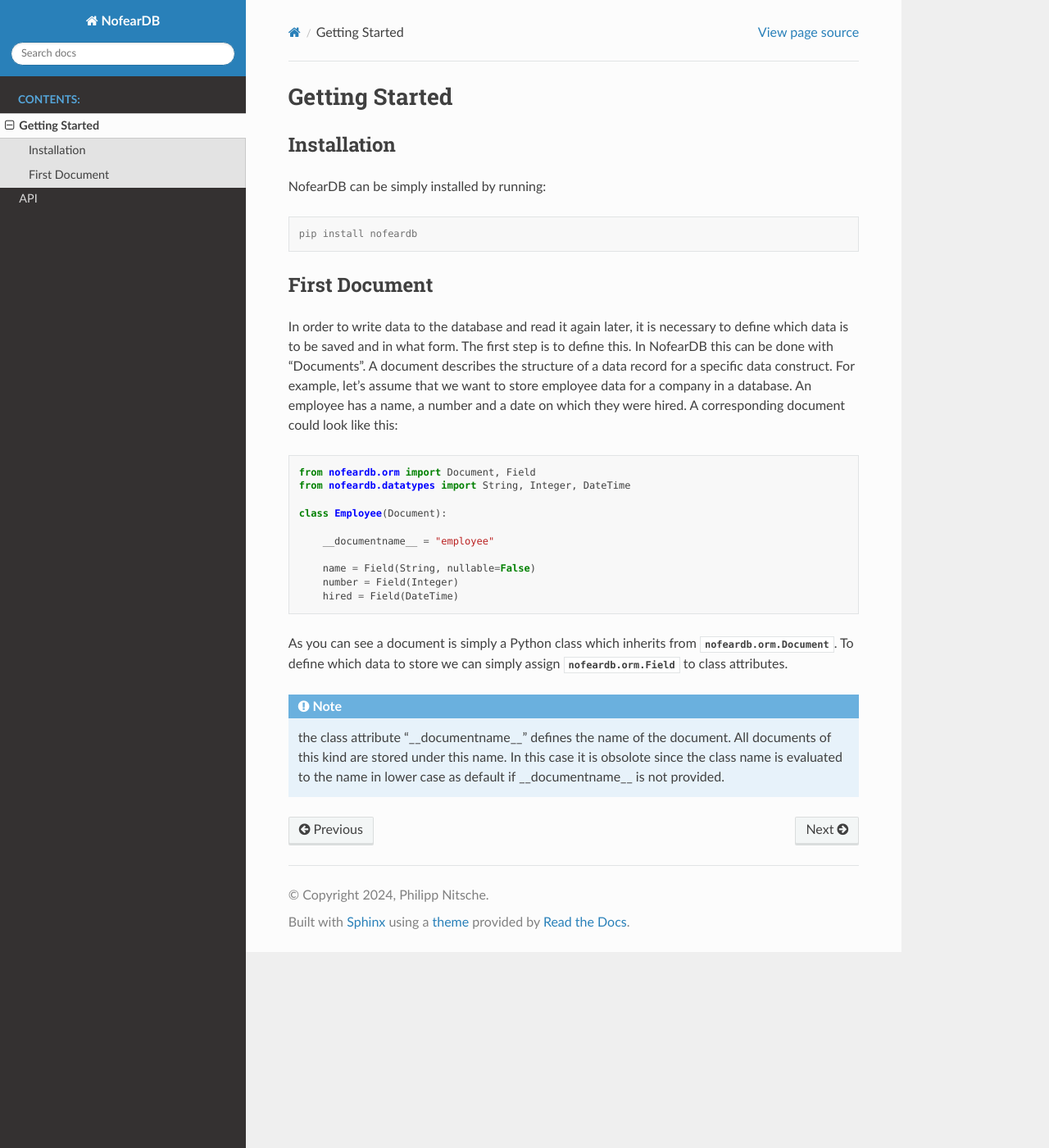
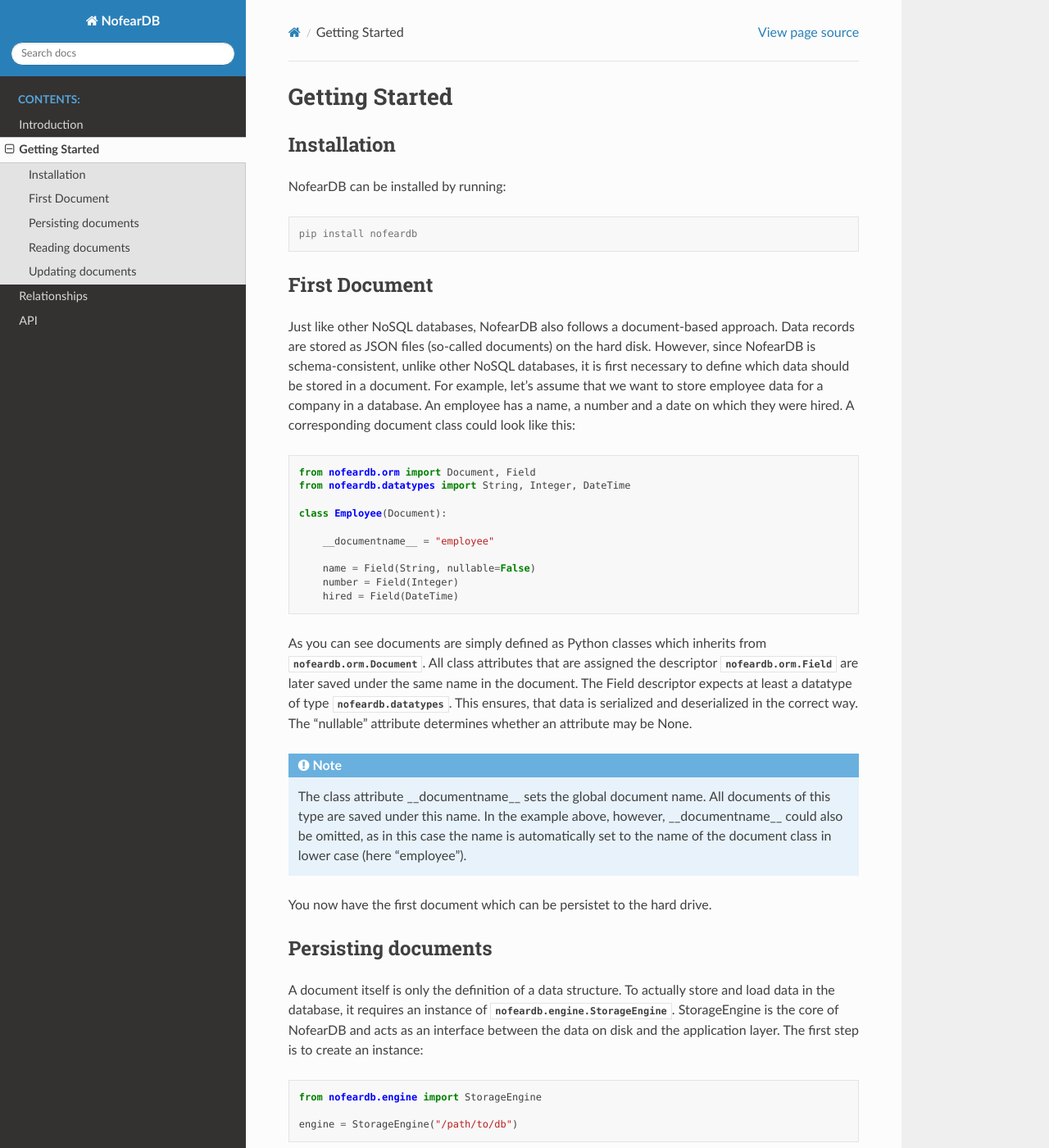
Before and after one commit to philipp-vfx/nofeardb, a Sphinx documentation site: the page built from docs/source/getting_started.rst, in a window 1280 px wide and 1400 px high. Shown: the whole window at 82% size. Built offline with Sphinx 7.4.7 and the Read the Docs theme 2.0.0, drawn with Linux system fonts in a browser that asks for light colours; some of the changed text lies outside the part shown.

Commit message:
added to documentation

```diff
--- /dev/null
+++ b/docs/source/generated/nofeardb.exceptions/nofeardb.exceptions.NotCreateableException.rst
@@ -0,0 +1,6 @@
+nofeardb.exceptions.NotCreateableException
+==========================================
+
+.. currentmodule:: nofeardb.exceptions
+
+.. autoexception:: NotCreateableException
--- a/docs/source/getting_started.rst
+++ b/docs/source/getting_started.rst
@@ -4,7 +4,7 @@
 Installation
 ------------
 
-NofearDB can be simply installed by running:
+NofearDB can be installed by running:
 
 .. code-block:: console
 
@@ -13,7 +13,7 @@
 First Document
 -----------------
 
-In order to write data to the database and read it again later, it is necessary to define which data is to be saved and in what form. The first step is to define this. In NofearDB this can be done with “Documents”. A document describes the structure of a data record for a specific data construct. For example, let's assume that we want to store employee data for a company in a database. An employee has a name, a number and a date on which they were hired. A corresponding document could look like this:
+Just like other NoSQL databases, NofearDB also follows a document-based approach. Data records are stored as JSON files (so-called documents) on the hard disk. However, since NofearDB is schema-consistent, unlike other NoSQL databases, it is first necessary to define which data should be stored in a document. For example, let's assume that we want to store employee data for a company in a database. An employee has a name, a number and a date on which they were hired. A corresponding document class could look like this:
 
 .. code-block:: python
 
@@ -28,8 +28,69 @@
         number = Field(Integer)
         hired = Field(DateTime)
 
-As you can see a document is simply a Python class which inherits from :class:`nofeardb.orm.Document`. To define which data to store we can simply assign :class:`nofeardb.orm.Field` to class attributes.
+As you can see documents are simply defined as Python classes which inherits from :class:`nofeardb.orm.Document`. All class attributes that are assigned the descriptor :class:`nofeardb.orm.Field` are later saved under the same name in the document. The Field descriptor expects at least a datatype of type :class:`nofeardb.datatypes`. This ensures, that data is serialized and deserialized in the correct way. The "nullable" attribute determines whether an attribute may be None.
 
 .. note::
 
-    the class attribute "__documentname__" defines the name of the document. All documents of this kind are stored under this name. In this case it is obsolote since the class name is evaluated to the name in lower case as default if __documentname__ is not provided.
+    The class attribute __documentname__ sets the global document name. All documents of this type are saved under this name. In the example above, however, __documentname__ could also be omitted, as in this case the name is automatically set to the name of the document class in lower case (here "employee").
+
+You now have the first document which can be persistet to the hard drive.
+
+
+Persisting documents
+--------------------
+
+A document itself is only the definition of a data structure. To actually store and load data in the database, it requires an instance of :class:`nofeardb.engine.StorageEngine`. StorageEngine is the core of NofearDB and acts as an interface between the data on disk and the application layer. The first step is to create an instance:
+
+.. code-block:: python
+
+    from nofeardb.engine import StorageEngine
+
+    engine = StorageEngine("/path/to/db")
+
+StorageEngine expects only one argument and that is the path under which the database is to be created. The next step is to register all document types we wan to use.
+
+.. code-block:: python
+
+    engine.register_models([Employee])
+
+After that saving employees to the database is that simple:
+
+.. code-block:: python
+
+    import datetime
+
+    employee = Employee()
+    employee.name = "Max"
+    employee.number = 1
+    employee.hired = datetime.datetime.now()
+
+    engine.create(employee)
+
+Reading documents
+--------------------
+
+With our StorageEngine instance we can now query employees from the database:
+
+.. code-block:: python
+
+    employees = engine.read(Employee).all()
+
+Returned is a list of Employee instances, each filled with the corresponding data.
+
+
+Updating documents
+--------------------
+
+lets say we want to update an already persisted document. As expected this is also done by utilizing the StorageEngine:
+
+.. code-block:: python
+
+    employee_to_update = engine.read(Employee).first()
+    employee_to_update.name = "Paul"
+
+    engine.update(employee_to_update)
+
+The next time the employee is queried it will have the updated value for the name.
+
+Thats it for now. These few lines of Code already allow very basic persisting and querying of data. But there are even more complex things you can do, which where described in the next chapters.
--- a/docs/source/index.rst
+++ b/docs/source/index.rst
@@ -6,15 +6,15 @@
 Welcome to NofearDB's documentation!
 ====================================
 
-
-Contents
---------
+Welcome to NofearDB, the NoSQL database system without the headache.
 
 .. toctree::
    :maxdepth: 1
    :caption: Contents:
 
+   introduction
    getting_started
+   relationships
    api
 
 
```
Also changed, not shown: README.md (+41 -2 lines), docs/source/api.rst (+11 -0 lines), docs/source/introduction.rst (added, +17 -0 lines), docs/source/relationships.rst (added, +59 -0 lines), 1 other file.
